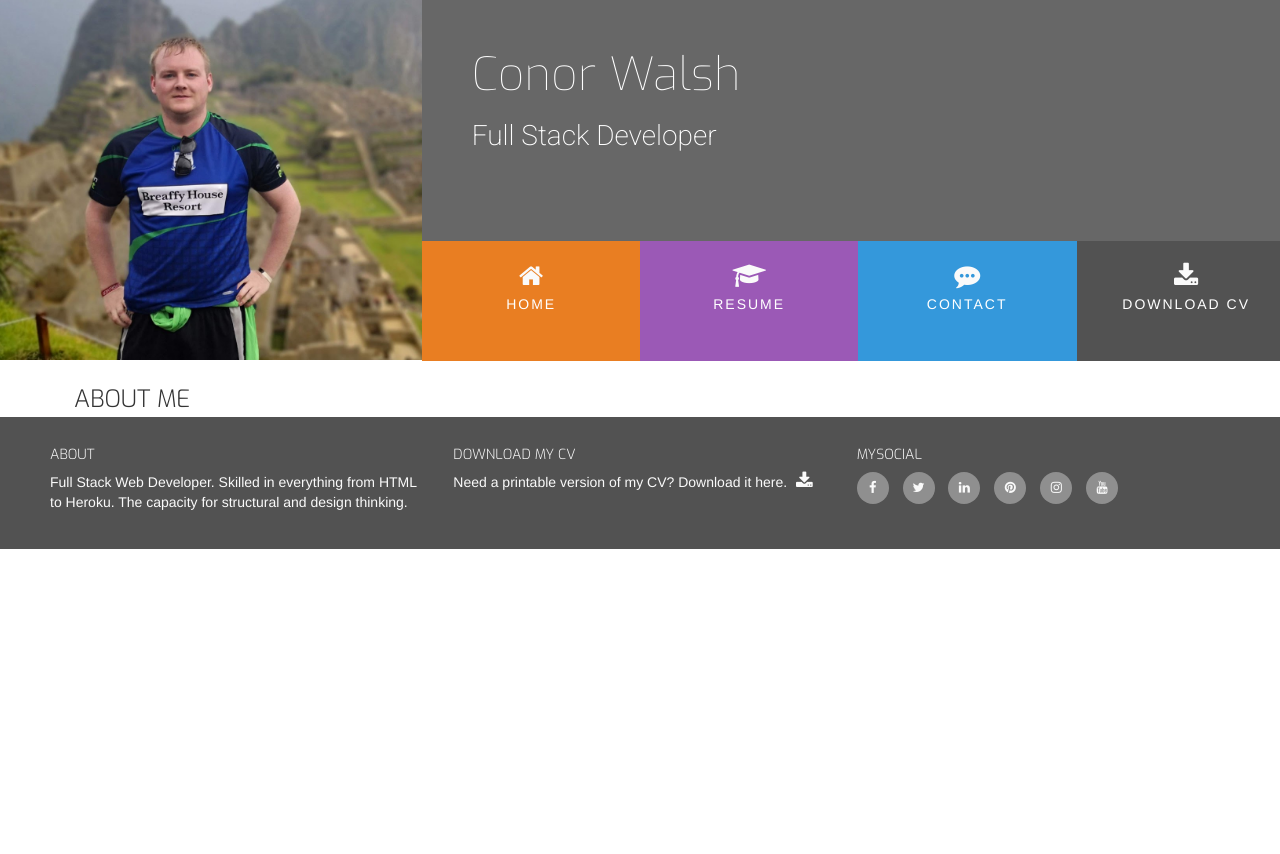
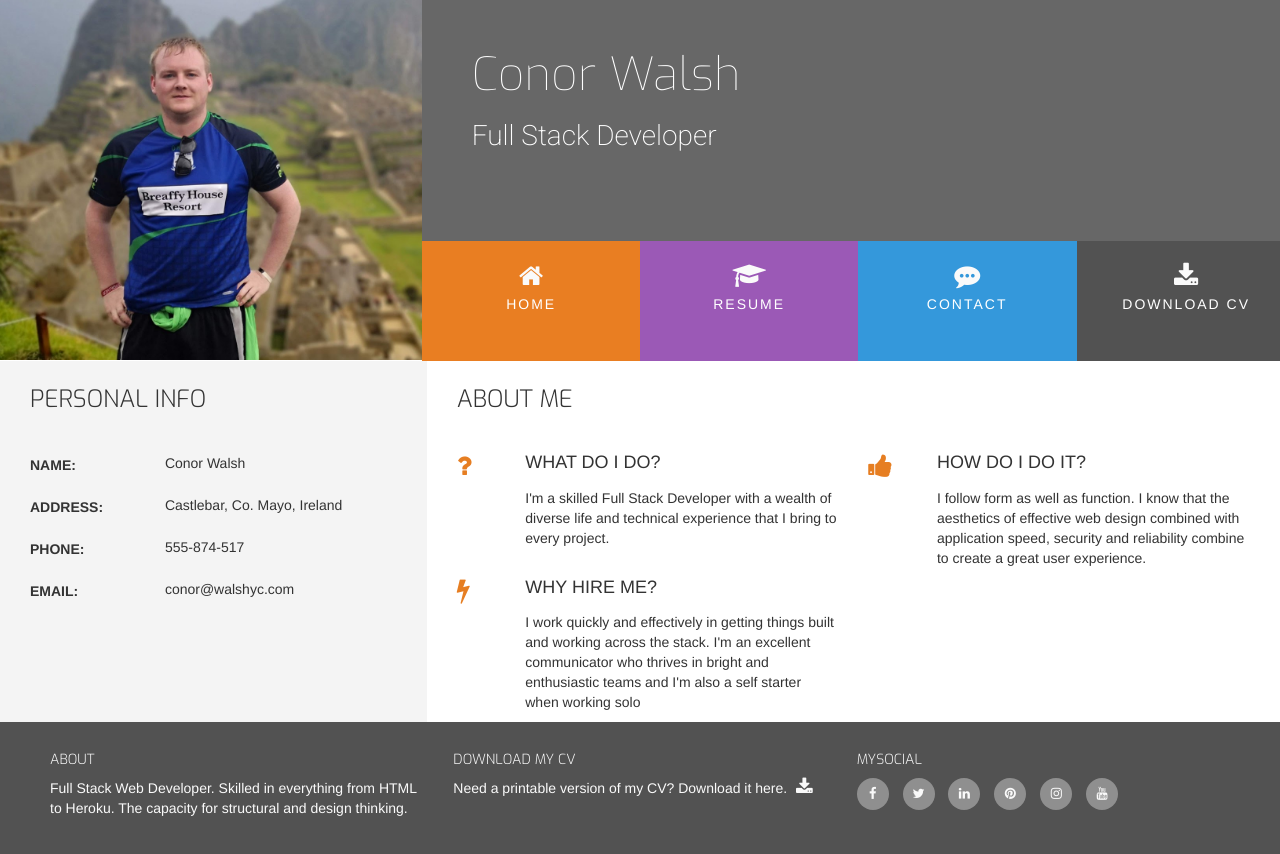
Before and after one commit to walshyc/ucd-resume, a plain HTML site: page index.html in a window 1280 px wide. Before the commit the page ends 800 px from the top, so only its background shows below. Drawn offline with nearby package versions, Linux system fonts and the light colour scheme.

Commit message:
finished homepage

```diff
--- a/assets/css/style.css
+++ b/assets/css/style.css
@@ -25,6 +25,10 @@
     background-color: #fff;
 }
 
+.bg-colour-personal-info {
+    background-color: #f4f4f4;
+}
+
 /* Catchall */
 
 h1,
@@ -49,21 +53,15 @@ h5 {
     display: inline-block;
 }
 
-.section-column {
-    padding: 0 30px;
-    float: none;
-    display: table-cell;
-}
-
 .row-table {
     display: table;
 }
 
-.section-heading{
- font-family: "Exo", sans-serif;
- font-weight: 300;
- margin-top: 25px;
- margin-bottom: 4px;
+.section-heading {
+    font-family: "Exo", sans-serif;
+    font-weight: 300;
+    margin-top: 25px;
+    margin-bottom: 40px;
 }
 
 /* Heading */
@@ -206,3 +204,63 @@ footer .cv-pdf i:hover {
 .social-links li a i:hover {
     background-color: #e84610;
 }
+
+/* Three Reasons */
+
+.three-reasons-icons {
+    font-size: 26px;
+    color: #e67e22;
+}
+
+.three-reasons-heading {
+    margin-bottom: 15px;
+}
+
+/* Peronal Info */
+
+.personal-info-item {
+    margin-bottom: 20px;
+    display: block;
+    clear: both;
+}
+
+.personal-info-item .key,
+.personal-info-item .value {
+    padding-right: 8px;
+}
+
+.personal-info-item .key p,
+.personal-info-item .value p {
+    margin: 0;
+}
+
+.personal-info-item .key {
+    display: inline-block;
+    width: 30%;
+    margin-right: 21px;
+    padding-top: 2px;
+    vertical-align: top;
+}
+
+.personal-info-item .key p {
+    font-weight: 700;
+}
+
+.personal-info-item .value {
+    display: inline-block;
+    position: relative;
+    width: 60%;
+}
+
+
+
+
+/* Media Queries */
+
+@media(min-width: 992px) {
+    .section-column {
+        padding: 0 30px;
+        float: none;
+        display: table-cell;
+    }
+}
--- a/index.html
+++ b/index.html
@@ -46,12 +46,97 @@
     </header>
     <section class="container-fluid">
         <div class="row row-table">
+            <div class="col-xs-12 col-sm-12 col-md-4 bg-colour-personal-info section-column">
+                <div class="row">
+                    <div class="col-md-12">
+                        <h3 class="section-heading uppercase">Personal Info</h3>
+                    </div>
+                </div>
+                <div class="personal-info-item">
+                    <div class="key">
+                        <p class="uppercase">Name:</p>
+                    </div>
+                    <div class="value">
+                        <p>Conor Walsh</p>
+                    </div>
+                </div>
+                <div class="personal-info-item">
+                    <div class="key">
+                        <p class="uppercase">Address:</p>
+                    </div>
+                    <div class="value">
+                        <p>Castlebar, Co. Mayo, Ireland</p>
+                    </div>
+                </div>
+                <div class="personal-info-item">
+                    <div class="key">
+                        <p class="uppercase">Phone:</p>
+                    </div>
+                    <div class="value">
+                        <p>555-874-517</p>
+                    </div>
+                </div>
+                <div class="personal-info-item">
+                        <div class="key">
+                            <p class="uppercase">Email:</p>
+                        </div>
+                        <div class="value">
+                            <p>conor@walshyc.com</p>
+                        </div>
+                    </div>
+            </div>
             <div class="col-xs-12 col-sm-12 col-md-8 bg-color-three-reasons section-column">
                 <div class="row">
                     <div class="col-md-12">
                         <h3 class="section-heading uppercase">
                             About Me
                         </h3>
+                    </div>
+                </div>
+                <div class="row">
+                    <div class="col-xs-10 col-xs-offset-1 col-sm-offset-0 col-sm-4 col-md-6">
+                        <div class="row">
+                            <div class="col-xs-2 col-sm-2 col-md-2">
+                                <i class="three-reasons-icons fa fa-question" aris-hidden="true"></i>
+                            </div>
+                            <div class="col-xs-10 col-sm-10">
+                                <h4 class="three-reasons-heading uppercase">
+                                    What do I do?
+                                </h4>
+                                <p>I'm a skilled Full Stack Developer with a wealth of diverse life and technical
+                                    experience that I bring to every project.</p>
+                            </div>
+                        </div>
+                    </div>
+                    <div class="col-xs-10 col-xs-offset-1 col-sm-offset-0 col-sm-4 col-md-6">
+                        <div class="row">
+                            <div class="col-xs-2 col-sm-2 col-md-2">
+                                <i class="three-reasons-icons fa fa-thumbs-up" aris-hidden="true"></i>
+                            </div>
+                            <div class="col-xs-10 col-sm-10">
+                                <h4 class="three-reasons-heading uppercase">
+                                    How do I do it?
+                                </h4>
+                                <p>I follow form as well as function. I know that the aesthetics of effective web
+                                    design combined with application speed, security and reliability combine to create
+                                    a great user experience.</p>
+                            </div>
+                        </div>
+                    </div>
+                    <div class="col-xs-10 col-xs-offset-1 col-sm-offset-0 col-sm-4 col-md-6">
+                        <div class="row">
+                            <div class="col-xs-2 col-sm-2 col-md-2">
+                                <i class="three-reasons-icons fa fa-bolt" aris-hidden="true"></i>
+                            </div>
+                            <div class="col-xs-10 col-sm-10">
+                                <h4 class="three-reasons-heading uppercase">
+                                    Why hire me?
+                                </h4>
+                                <p>I work quickly and effectively in getting things built and working across the stack.
+                                    I'm an excellent communicator who thrives in bright and enthusiastic teams and I'm
+                                    also a self starter when working solo</p>
+                            </div>
+                        </div>
                     </div>
                 </div>
             </div>
@@ -89,7 +174,5 @@
         </div>
     </footer>
 </body>
-<script src="https://stackpath.bootstrapcdn.com/bootstrap/3.3.7/js/bootstrap.min.js" integrity="sha384-Tc5IQib027qvyjSMfHjOMaLkfuWVxZxUPnCJA7l2mCWNIpG9mGCD8wGNIcPD7Txa"
-    crossorigin="anonymous"></script>
 
 </html>
```
Lines whose indentation alone changed are shown as unchanged.
